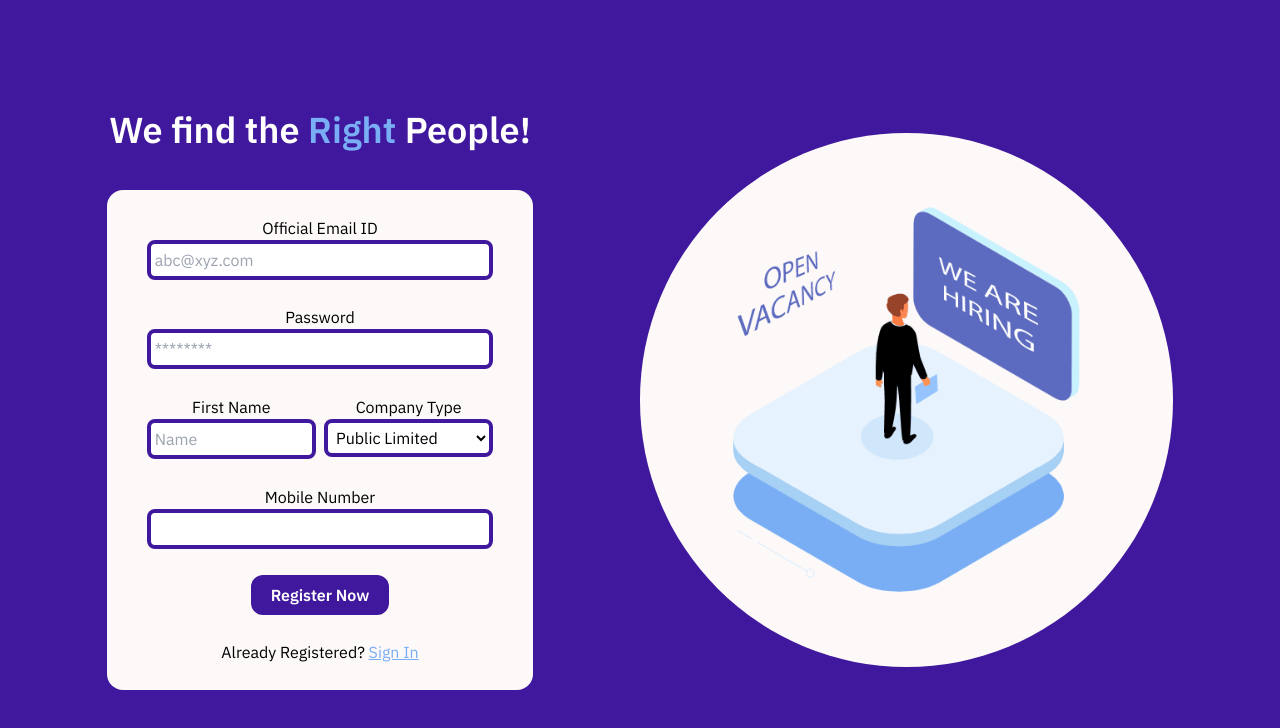
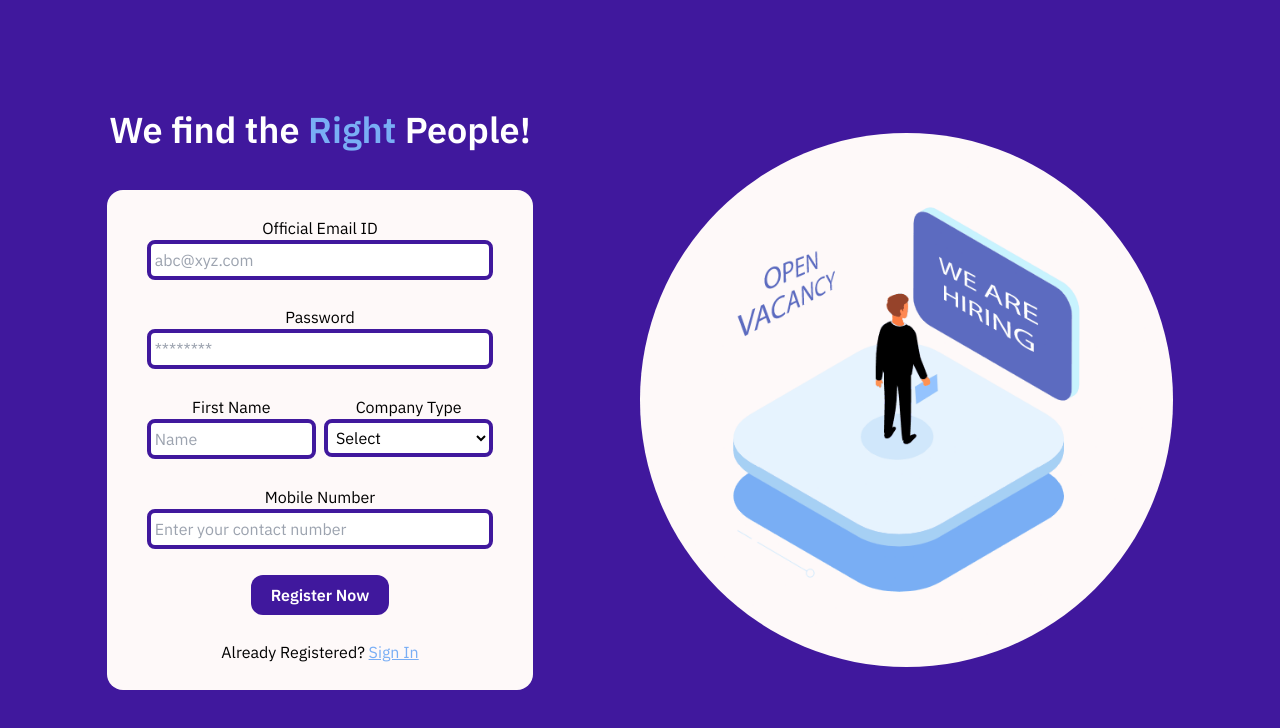
Before and after one commit to AvishJ03/SIH-2022, a React (Create React App) app in the folder client/: page /signupcompany in a window 1280 px wide. Shown: the top 728 px of the page. Built offline with nearby package versions, Linux system fonts and the light colour scheme.

Commit message:
Sign up page fixes

```diff
--- a/client/src/pages/Authentication/Login.js
+++ b/client/src/pages/Authentication/Login.js
@@ -60,6 +60,7 @@ const Login = () => {
               placeholder="abc@xyz.com"
               id="email"
               name="email"
+              value={email}
               onChange={handleEmailChange}
             />
           </div>
@@ -71,6 +72,7 @@ const Login = () => {
               placeholder="********"
               name="password"
               id="password"
+              value={password}
               onChange={handlePasswordChange}
             />
           </div>
--- a/client/src/pages/Authentication/SignupCompany.js
+++ b/client/src/pages/Authentication/SignupCompany.js
@@ -5,7 +5,7 @@ const SignupCompany = () => {
   const [ email, setEmail ] = useState("");
   const [ password, setPassword ] = useState("");
   const [ name, setName ] = useState("");
-  const [ contactNo, setContactNo ] = useState(0);
+  const [ contactNo, setContactNo ] = useState(null);
   const [ typeOfCompany, setTypeOfCompany ] = useState('PF');
 
   const url = 'http://localhost:5000';
@@ -40,15 +40,13 @@ const SignupCompany = () => {
       setEmail("");
       setPassword("");
       setName("");
-      setTypeOfCompany("PF");
-      setContactNo(0);
+      setContactNo("");
       alert("Successfully Logged in.");
     } catch(error) {
       setEmail("");
       setPassword("");
       setName("");
-      setTypeOfCompany("PF");
-      setContactNo(0);
+      setContactNo("");
       alert('Error occured while logging in');
     }
   }
@@ -67,6 +65,7 @@ const SignupCompany = () => {
               placeholder="abc@xyz.com"
               name="email"
               onChange={handleEmailChange}
+              value={email}
             />
           </div>
           <div>
@@ -77,6 +76,7 @@ const SignupCompany = () => {
               placeholder="********"
               name="password"
               onChange={handlePasswordChange}
+              value={password}
             />
           </div>
           <div className="w-full">
@@ -89,6 +89,7 @@ const SignupCompany = () => {
                   placeholder="Name"
                   name="name"
                   onChange={handleNameChange}
+                  value={name}
                 />
               </div>
               <div className="w-1/2 ml-2">
@@ -97,6 +98,7 @@ const SignupCompany = () => {
                   className="w-[100%] rounded-lg p-1 text-black bg-white border-purple border-4"
                   name="typeOfCompany" onChange={handleCompanyChange}
                 >
+                  <option>Select</option>
                   <option value="PbLc">Public Limited</option>
                   <option value="PrLc">Privated Limited</option>
                   <option value="JVC">Joint Venture</option>
@@ -114,9 +116,10 @@ const SignupCompany = () => {
             <input
               className="w-full self-center rounded-lg p-1 text-black bg-white border-purple border-4"
               type="number"
-              placeholder=""
+              placeholder="Enter your contact number"
               name="contactNo"
               onChange={handleContactChange}
+              value={contactNo}
             />
           </div>
           <button className="bg-purple w-2/5 self-center py-2 rounded-xl font-semibold" onClick={handleSubmit}>
```
